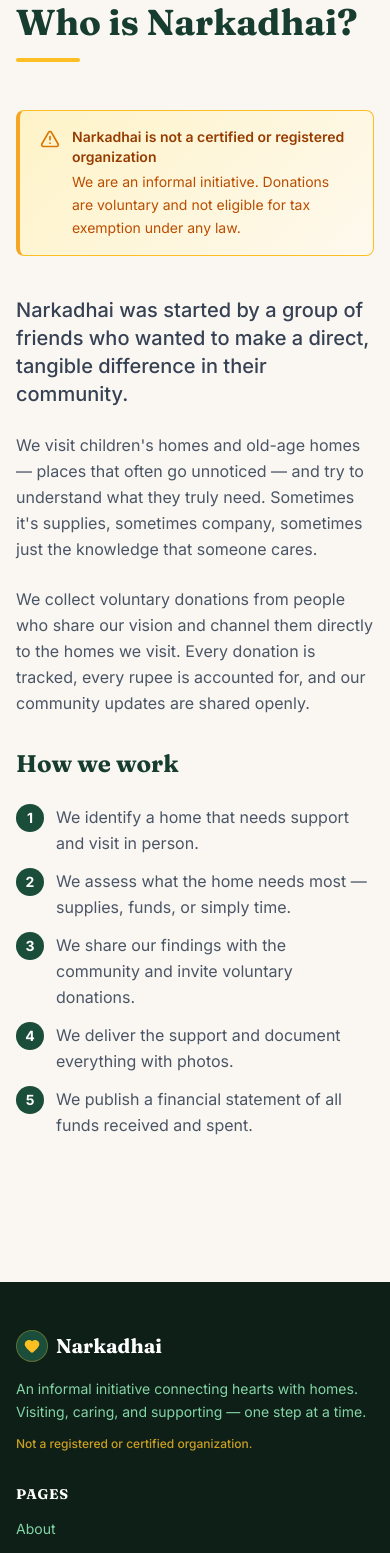
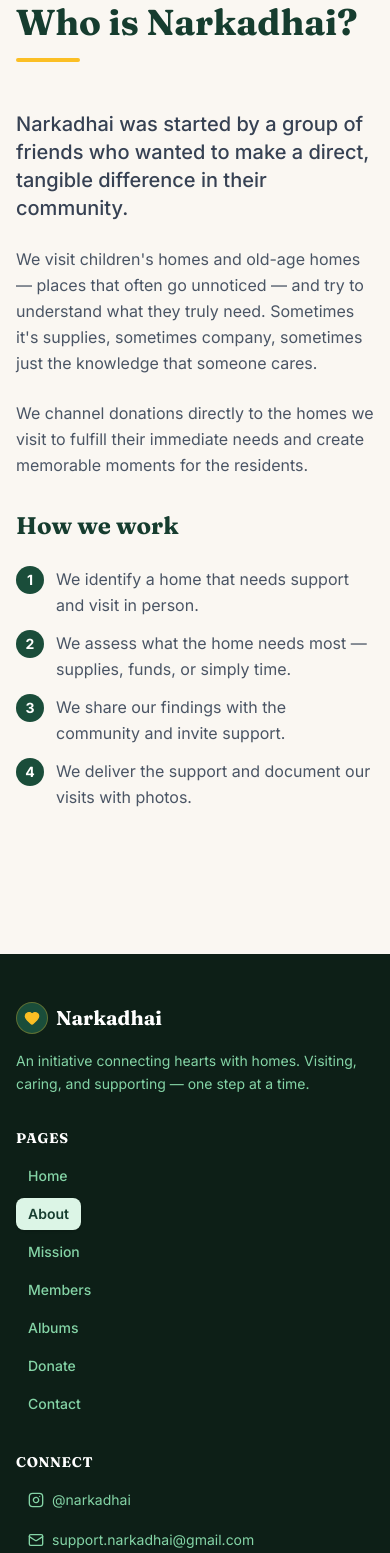
Before and after one commit to aravindh261006-alt/Narkadhai, a React (Vite) app in the folder frontend/: page /about in a window 390 px wide. Shown: the part 160-1713 px from the top of the page. Built offline with nearby package versions, Linux system fonts and the light colour scheme; no server answers; the database is empty.

Commit message:
Remove all transparency and disclaimer text and add active page highlighting to footer links

```diff
--- a/frontend/src/components/layout/Footer.tsx
+++ b/frontend/src/components/layout/Footer.tsx
@@ -1,4 +1,4 @@
-import { Link } from 'react-router-dom';
+import { Link, useLocation } from 'react-router-dom';
 import { Heart, Mail } from 'lucide-react';
 
 function InstagramIcon({ className }: { className?: string }) {
@@ -11,76 +11,94 @@ function InstagramIcon({ className }: { className?: string }) {
   );
 }
 
+const footerNavLinks = [
+  { to: '/', label: 'Home' },
+  { to: '/about', label: 'About' },
+  { to: '/mission', label: 'Mission' },
+  { to: '/members', label: 'Members' },
+  { to: '/albums', label: 'Albums' },
+  { to: '/donate', label: 'Donate' },
+  { to: '/contact', label: 'Contact' },
+];
+
 export default function Footer() {
+  const location = useLocation();
+
+  const isLinkActive = (to: string) => {
+    if (to === '/') return location.pathname === '/';
+    return location.pathname.startsWith(to);
+  };
+
   return (
     <footer className="bg-primary-900 text-white mt-20">
       <div className="max-w-7xl mx-auto px-4 sm:px-6 lg:px-8 py-12">
         <div className="grid grid-cols-1 md:grid-cols-3 gap-8">
           {/* Brand */}
           <div>
-            <div className="flex items-center gap-2 mb-4">
-              <div className="w-8 h-8 rounded-full bg-primary-700 border border-amber-400/30 flex items-center justify-center">
+            <Link to="/" className="flex items-center gap-2 mb-4 group w-fit">
+              <div className="w-8 h-8 rounded-full bg-primary-700 border border-amber-400/30 flex items-center justify-center group-hover:scale-105 transition-transform">
                 <Heart className="w-4 h-4 text-amber-400 fill-amber-400" />
               </div>
               <span className="font-display text-xl font-bold">Narkadhai</span>
-            </div>
+            </Link>
             <p className="text-primary-300 text-sm leading-relaxed">
-              An informal initiative connecting hearts with homes. Visiting, caring, and supporting — one step at a time.
-            </p>
-            <p className="text-amber-400/80 text-xs mt-3 font-medium">
-              Not a registered or certified organization.
+              An initiative connecting hearts with homes. Visiting, caring, and supporting — one step at a time.
             </p>
           </div>
 
-          {/* Quick links */}
+          {/* Quick links with navbar-matching active highlight */}
           <div>
             <h3 className="font-semibold text-white mb-3 text-sm uppercase tracking-wider">Pages</h3>
-            <ul className="space-y-2">
-              {[
-                { to: '/about', label: 'About' },
-                { to: '/mission', label: 'Mission' },
-                { to: '/members', label: 'Members' },
-                { to: '/albums', label: 'Albums' },
-                { to: '/donate', label: 'Donate' },
-                { to: '/contact', label: 'Contact' },
-              ].map(l => (
-                <li key={l.to}>
-                  <Link to={l.to} className="text-primary-300 hover:text-amber-400 text-sm transition-colors">
-                    {l.label}
+            <ul className="space-y-1.5">
+              {footerNavLinks.map(link => {
+                const active = isLinkActive(link.to);
+                return (
+                  <li key={link.to}>
+                    <Link
+                      to={link.to}
+                      className={`inline-block px-3 py-1.5 rounded-lg text-sm font-medium transition-all ${
+                        active
+                          ? 'bg-primary-100 text-primary-800 font-semibold shadow-sm'
+                          : 'text-primary-300 hover:text-white hover:bg-primary-800/60'
+                      }`}
+                    >
+                      {link.label}
                     </Link>
                   </li>
-              ))}
+                );
+              })}
             </ul>
           </div>
 
           {/* Contact */}
           <div>
             <h3 className="font-semibold text-white mb-3 text-sm uppercase tracking-wider">Connect</h3>
+            <div className="space-y-2">
               <a
                 href="https://www.instagram.com/narkadhai"
                 target="_blank"
                 rel="noopener noreferrer"
-              className="flex items-center gap-2 text-primary-300 hover:text-amber-400 text-sm transition-colors mb-2"
+                className="inline-flex items-center gap-2 px-3 py-1.5 rounded-lg text-primary-300 hover:text-white hover:bg-primary-800/60 text-sm transition-all"
               >
                 <InstagramIcon className="w-4 h-4" />
                 @narkadhai
               </a>
+              <div>
                 <a
                   href="mailto:support.narkadhai@gmail.com"
-              className="flex items-center gap-2 text-primary-300 hover:text-amber-400 text-sm transition-colors"
+                  className="inline-flex items-center gap-2 px-3 py-1.5 rounded-lg text-primary-300 hover:text-white hover:bg-primary-800/60 text-sm transition-all"
                 >
                   <Mail className="w-4 h-4" />
                   support.narkadhai@gmail.com
                 </a>
               </div>
             </div>
+          </div>
+        </div>
 
         <div className="border-t border-primary-800 mt-8 pt-8 flex flex-col md:flex-row items-center justify-between gap-4">
           <p className="text-primary-400 text-xs">
             © {new Date().getFullYear()} Narkadhai. All rights reserved.
-          </p>
-          <p className="text-primary-400 text-xs text-center">
-            Narkadhai is not a certified or registered nonprofit. Donations are voluntary and not tax-exempt.
           </p>
           <Link to="/login" className="text-primary-500 hover:text-primary-300 text-xs transition-colors">
             Admin Login
--- a/frontend/src/components/ui/DisclaimerBanner.tsx
+++ /dev/null
@@ -1,32 +0,0 @@
-import { AlertTriangle } from 'lucide-react';
-
-interface Props {
-  variant?: 'donate' | 'general';
-  className?: string;
-}
-
-const messages = {
-  donate: {
-    title: 'Important: Narkadhai is not a registered organization',
-    body: 'Donations made through this page are voluntary contributions to an informal initiative. They are NOT eligible for tax exemption under Section 80G or any other provision. No official receipt will be issued. This is a self-reported, transparent contribution — we verify every donation against our bank/UPI statement and publish all records.',
-  },
-  general: {
-    title: 'Narkadhai is not a certified or registered organization',
-    body: 'We are an informal initiative. Donations are voluntary and not eligible for tax exemption under any law.',
-  },
-};
-
-export default function DisclaimerBanner({ variant = 'general', className = '' }: Props) {
-  const msg = messages[variant];
-  return (
-    <div className={`disclaimer-box ${className}`} role="alert">
-      <div className="flex items-start gap-3">
-        <AlertTriangle className="w-5 h-5 text-amber-600 flex-shrink-0 mt-0.5" />
-        <div>
-          <p className="font-semibold text-amber-800 text-sm">{msg.title}</p>
-          <p className="text-amber-700 text-sm mt-1 leading-relaxed">{msg.body}</p>
-        </div>
-      </div>
-    </div>
-  );
-}
--- a/frontend/src/index.css
+++ b/frontend/src/index.css
@@ -109,11 +109,3 @@ h1, h2, h3, h4 {
   transform: translateY(-4px);
   box-shadow: 0 20px 40px rgba(26, 77, 58, 0.15);
 }
-
-.disclaimer-box {
-  background: linear-gradient(135deg, #fef3c7, #fef9ee);
-  border: 1px solid #fbbf24;
-  border-left: 4px solid #F5A623;
-  border-radius: 8px;
-  padding: 16px 20px;
-}
--- a/frontend/src/pages/AboutPage.tsx
+++ b/frontend/src/pages/AboutPage.tsx
@@ -1,5 +1,4 @@
 import { useEffect, useState } from 'react';
-import DisclaimerBanner from '../components/ui/DisclaimerBanner';
 import { settingsApi } from '../lib/api';
 import type { Settings } from '../types';
 
@@ -18,8 +17,6 @@ export default function AboutPage() {
         <div className="w-16 h-1 bg-amber-400 rounded-full" />
       </div>
 
-      <DisclaimerBanner variant="general" className="mb-10" />
-
       <div className="prose prose-lg max-w-none text-gray-600 leading-relaxed space-y-6">
         <p className="text-xl text-gray-700 font-medium">
           {settings.about_text || 'Narkadhai was started by a group of friends who wanted to make a direct, tangible difference in their community.'}
@@ -30,7 +27,7 @@ export default function AboutPage() {
         </p>
 
         <p>
-          We collect voluntary donations from people who share our vision and channel them directly to the homes we visit. Every donation is tracked, every rupee is accounted for, and our community updates are shared openly.
+          We channel donations directly to the homes we visit to fulfill their immediate needs and create memorable moments for the residents.
         </p>
 
         <h2 className="font-display text-2xl font-bold text-primary-800 mt-8">How we work</h2>
@@ -38,9 +35,8 @@ export default function AboutPage() {
           {[
             'We identify a home that needs support and visit in person.',
             'We assess what the home needs most — supplies, funds, or simply time.',
-            'We share our findings with the community and invite voluntary donations.',
-            'We deliver the support and document everything with photos.',
-            'We publish a financial statement of all funds received and spent.',
+            'We share our findings with the community and invite support.',
+            'We deliver the support and document our visits with photos.',
           ].map((step, i) => (
             <li key={i} className="flex items-start gap-3">
               <span className="flex-shrink-0 w-7 h-7 bg-primary-700 text-white rounded-full flex items-center justify-center text-sm font-bold">{i + 1}</span>
--- a/frontend/src/pages/ContactPage.tsx
+++ b/frontend/src/pages/ContactPage.tsx
@@ -147,12 +147,6 @@ export default function ContactPage() {
               <span className="font-medium">{settings.instagram_handle || '@narkadhai'}</span>
             </a>
           </div>
-
-          <div className="bg-amber-50 rounded-2xl p-6 border border-amber-100">
-            <p className="text-amber-800 text-sm leading-relaxed">
-              <strong>Note:</strong> Narkadhai is an informal initiative. We are not a registered organization and do not have a physical office address. The best way to reach us is via email or Instagram.
-            </p>
-          </div>
         </div>
       </div>
     </div>
--- a/frontend/src/pages/DonatePage.tsx
+++ b/frontend/src/pages/DonatePage.tsx
@@ -2,7 +2,6 @@ import { useEffect, useState, useRef } from 'react';
 import { useForm } from 'react-hook-form';
 import toast from 'react-hot-toast';
 import { QrCode, Upload, Loader2, CheckCircle, AlertCircle } from 'lucide-react';
-import DisclaimerBanner from '../components/ui/DisclaimerBanner';
 import { donationsApi, settingsApi } from '../lib/api';
 import { supabase } from '../lib/supabase';
 import type { Settings } from '../types';
@@ -92,8 +91,6 @@ export default function DonatePage() {
         <h1 className="font-display text-4xl md:text-5xl font-bold text-primary-800 mt-2 mb-4">Donate</h1>
         <div className="w-16 h-1 bg-amber-400 rounded-full mx-auto" />
       </div>
-
-      <DisclaimerBanner variant="donate" className="mb-10" />
 
       <div className="grid grid-cols-1 lg:grid-cols-2 gap-12">
         {/* Left: QR Code */}
--- a/frontend/src/pages/HomePage.tsx
+++ b/frontend/src/pages/HomePage.tsx
@@ -11,7 +11,6 @@ function InstagramIcon({ className }: { className?: string }) {
     </svg>
   );
 }
-import DisclaimerBanner from '../components/ui/DisclaimerBanner';
 import { settingsApi, albumsApi } from '../lib/api';
 import { formatDate } from '../lib/utils';
 import type { Settings, Album } from '../types';
@@ -46,13 +45,8 @@ export default function HomePage() {
           <h1 className="font-display text-5xl md:text-7xl font-bold mb-6 leading-tight">
             Narkadhai
           </h1>
-          <p className="text-xl md:text-2xl text-primary-200 max-w-2xl mx-auto mb-4">
+          <p className="text-xl md:text-2xl text-primary-200 max-w-2xl mx-auto mb-10">
             {settings.mission_text?.split('.')[0] || 'An informal initiative connecting hearts with homes.'}
-          </p>
-
-          {/* Honest disclaimer in hero */}
-          <p className="text-amber-300/90 text-sm mb-10 max-w-xl mx-auto">
-            ⚠️ Narkadhai is <strong>not</strong> a certified or registered nonprofit. Donations are voluntary and not tax-exempt.
           </p>
 
           <div className="flex flex-col sm:flex-row items-center justify-center gap-4">
@@ -73,9 +67,6 @@ export default function HomePage() {
       </section>
 
       <div className="max-w-7xl mx-auto px-4 sm:px-6 lg:px-8 py-16 space-y-20">
-
-        {/* Disclaimer */}
-        <DisclaimerBanner variant="general" />
 
         {/* Mission summary */}
         <section className="grid grid-cols-1 md:grid-cols-3 gap-6">
--- a/frontend/src/pages/MissionPage.tsx
+++ b/frontend/src/pages/MissionPage.tsx
@@ -1,5 +1,5 @@
 import { useEffect, useState } from 'react';
-import { Compass } from 'lucide-react';
+import { Compass, Sparkles } from 'lucide-react';
 import { settingsApi } from '../lib/api';
 import type { Settings } from '../types';
 
@@ -18,41 +18,26 @@ export default function MissionPage() {
         <div className="w-16 h-1 bg-amber-400 rounded-full" />
       </div>
 
-      <div className="bg-gradient-to-br from-primary-800 to-primary-700 text-white rounded-3xl p-8 md:p-12 mb-12 relative overflow-hidden">
+      <div className="bg-gradient-to-br from-primary-800 to-primary-700 text-white rounded-3xl p-8 md:p-12 mb-8 relative overflow-hidden">
         <div className="absolute top-0 right-0 w-64 h-64 bg-white/5 rounded-full -translate-y-1/2 translate-x-1/2" />
         <div className="relative">
           <Compass className="w-10 h-10 text-amber-400 mb-4" />
           <h2 className="font-display text-2xl font-bold mb-4">Our Mission</h2>
           <p className="text-primary-100 text-lg leading-relaxed whitespace-pre-wrap">
             {settings.mission_text ||
-              'Narkadhai is an informal initiative that visits children\'s homes and old-age homes, collecting voluntary donations to support them. We believe in radical transparency — every rupee is accounted for and our books are open.'}
+              "Narkadhai is an initiative that visits children's homes and old-age homes, connecting compassionate people with homes in need to make a direct, tangible difference."}
           </p>
         </div>
       </div>
 
-      <div className="grid grid-cols-1 md:grid-cols-2 gap-6">
-        <div className="bg-white rounded-2xl p-6 border border-primary-100 shadow-sm">
-          <h3 className="font-display text-xl font-bold text-primary-700 mb-3">What We Stand For</h3>
-          <ul className="space-y-3 text-gray-600">
-            {[
-              'Radical transparency in every rupee spent',
-              'Personal, on-the-ground connection with homes',
-              'Voluntary, pressure-free giving',
-              'Honest communication about our non-certified status',
-            ].map((v, i) => (
-              <li key={i} className="flex items-start gap-2">
-                <span className="text-amber-500 mt-1">✦</span>
-                <span>{v}</span>
-              </li>
-            ))}
-          </ul>
+      <div className="bg-white rounded-2xl p-8 border border-primary-100 shadow-sm">
+        <div className="flex items-center gap-3 mb-4">
+          <Sparkles className="w-6 h-6 text-primary-600" />
+          <h3 className="font-display text-2xl font-bold text-primary-800">Our Vision</h3>
         </div>
-        <div className="bg-white rounded-2xl p-6 border border-primary-100 shadow-sm">
-          <h3 className="font-display text-xl font-bold text-primary-700 mb-3">Our Vision</h3>
-          <p className="text-gray-600 leading-relaxed">
-            A community where no home is forgotten. Where people give not because they're obliged, but because they've seen the impact with their own eyes. Where every contribution — big or small — is acknowledged and accounted for.
-          </p>
-        </div>
+        <p className="text-gray-600 leading-relaxed text-lg">
+          A community where no home is forgotten. Where people give not because they're obliged, but because they've seen the impact with their own eyes. Where every contribution — big or small — brings warmth, care, and direct support to those who need it most.
+        </p>
       </div>
     </div>
   );
```
Lines whose indentation alone changed are shown as unchanged.
